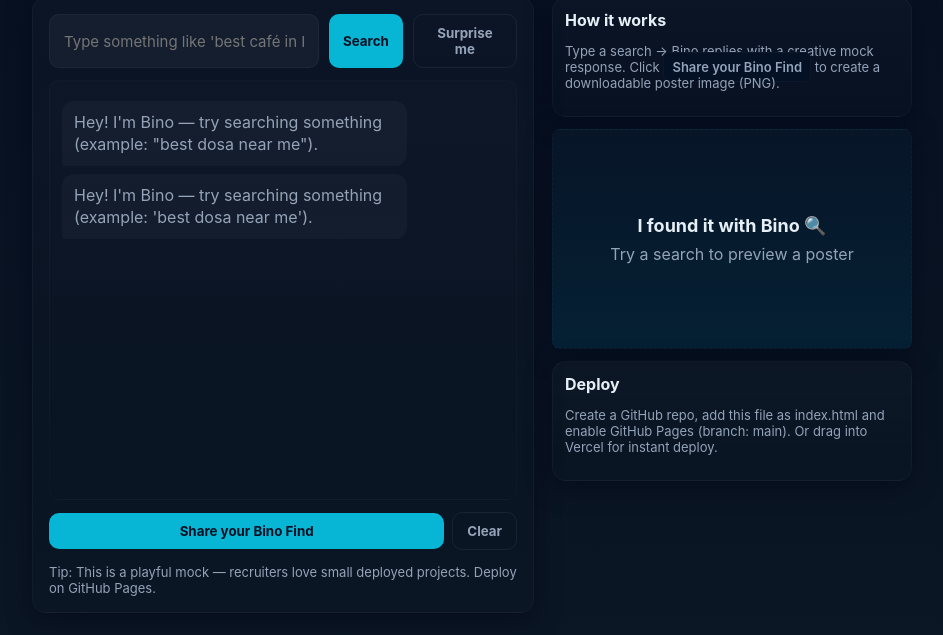
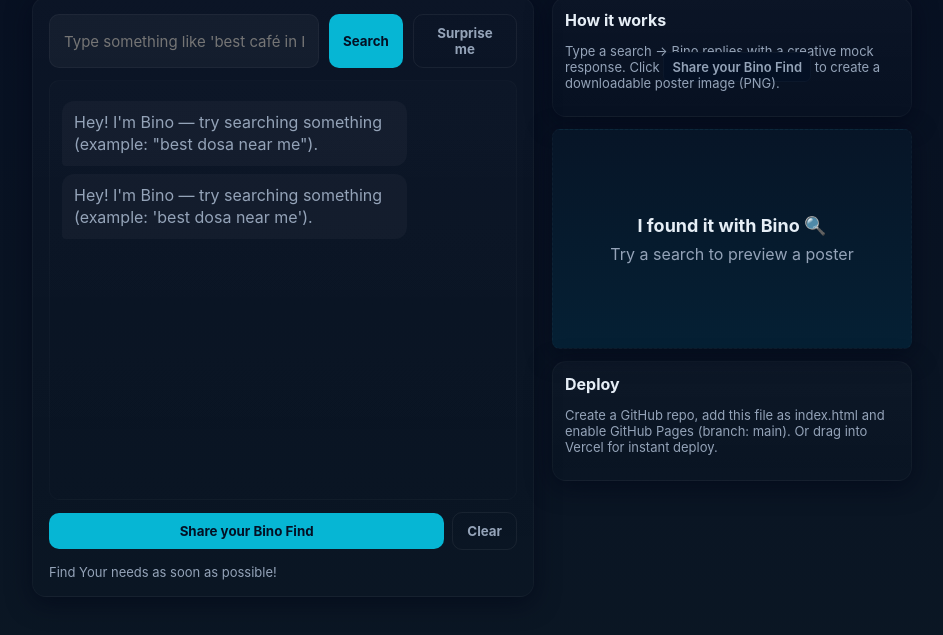
Before and after one commit to rohansathian/Bino_search_challenge, a plain HTML site: page index.html in a window 1280 px wide. Shown: the part 119-754 px from the top of the page, without its empty margins (168-1111 px from the left). Drawn offline with Linux system fonts and the light colour scheme.

Commit message:
Update index.html

```diff
--- a/index.html
+++ b/index.html
@@ -274,7 +274,7 @@
           </div>
 
           <footer>
-            Tip: This is a playful mock — recruiters love small deployed projects. Deploy on GitHub Pages.
+            Find Your needs as soon as possible!
           </footer>
         </div>
       </main>
```
